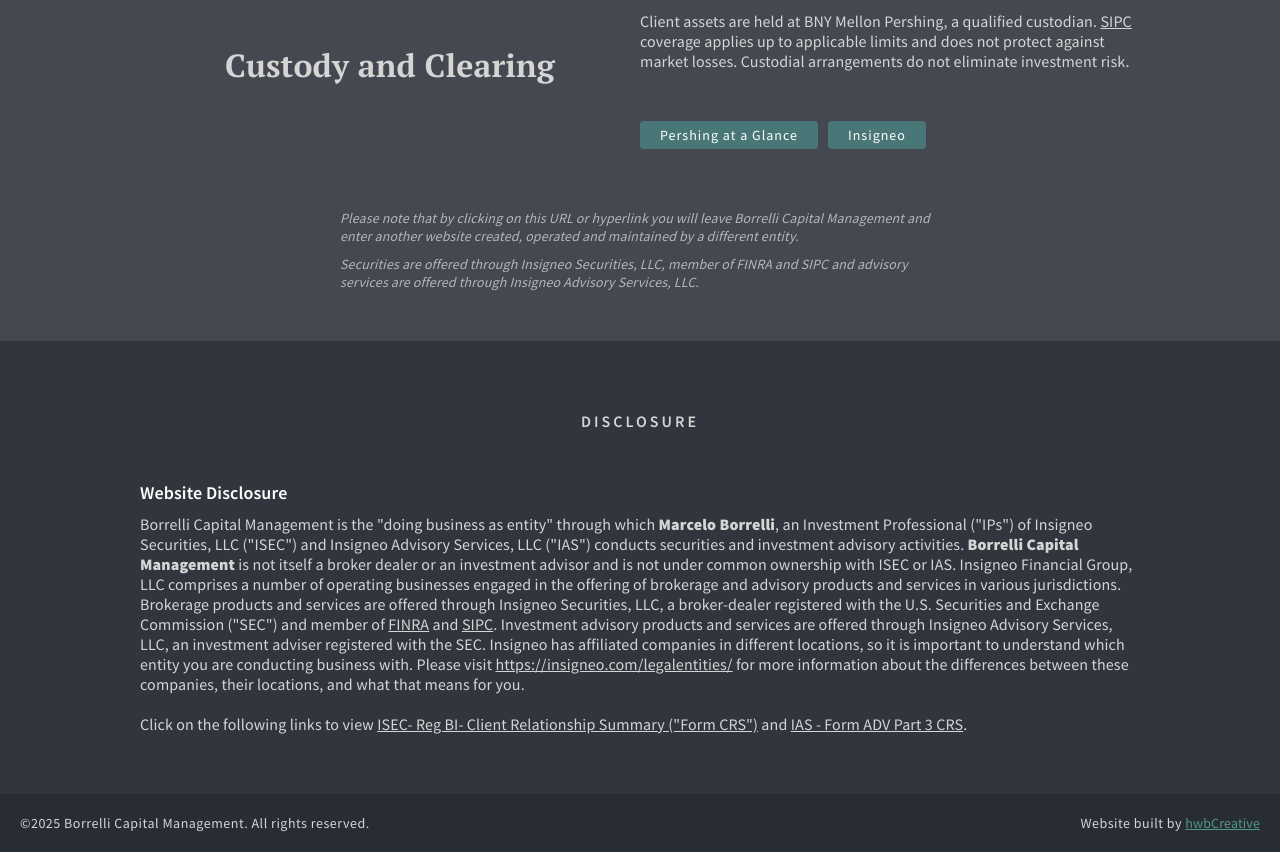
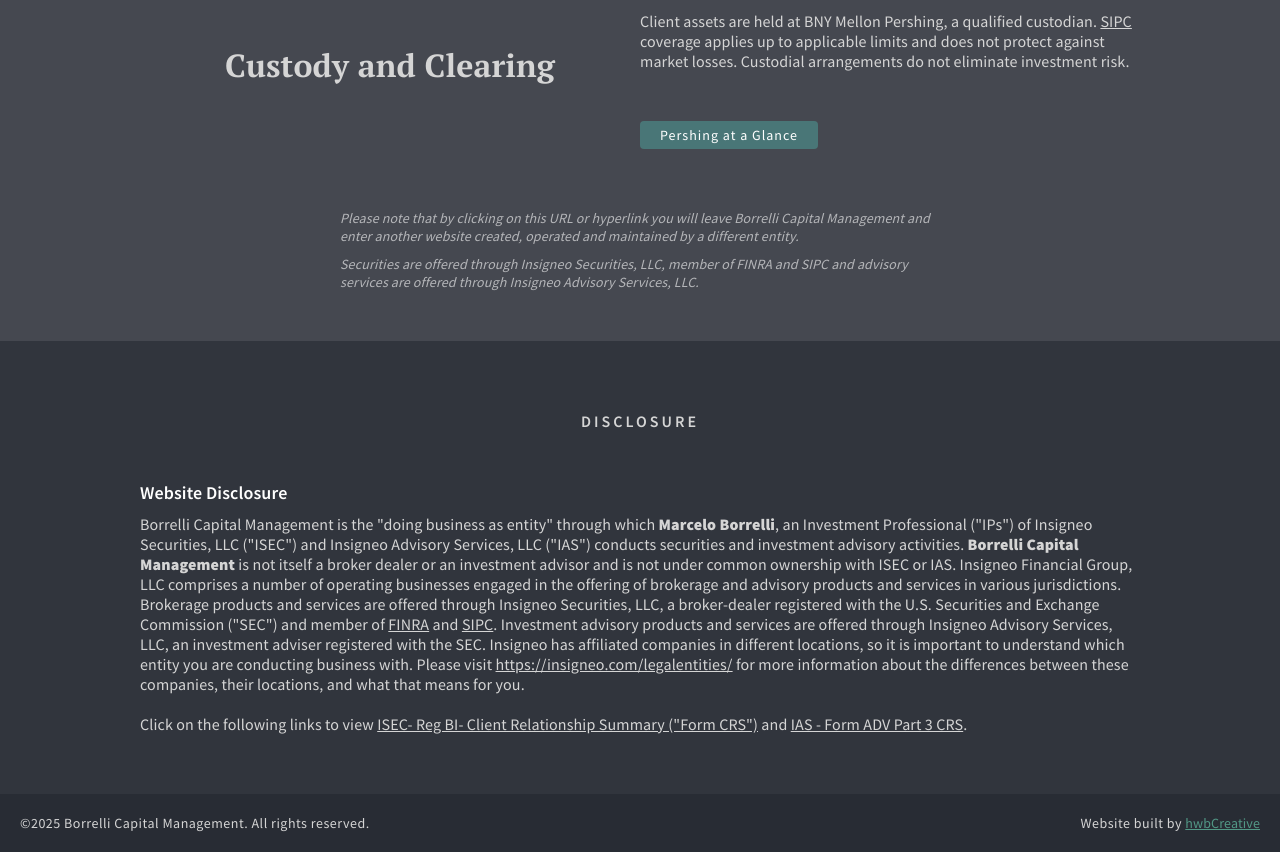
Before and after one commit to hborrelli1/borrellicapitalmgt, a React (Create React App) app: page / in a window 1280 px wide. Shown: the part 2180-3032 px from the top of the page. Built offline with nearby package versions, Linux system fonts and the light colour scheme.

Commit message:
Remove insigneo link.

```diff
--- a/src/components/CustodyClearing/CustodyClearing.js
+++ b/src/components/CustodyClearing/CustodyClearing.js
@@ -8,7 +8,6 @@
         <div className="info">
           <p>Client assets are held at BNY Mellon Pershing, a qualified custodian. <a href="https://www.sipc.org/about-sipc/the-sipc-logo" target="_blank">SIPC</a> coverage applies up to applicable limits and does not protect against market losses. Custodial arrangements do not eliminate investment risk.</p>
           <a className="button" href="https://www.pershing.com/us/en/about/pershing-at-a-glance.html" target="_blank">Pershing at a Glance</a>
-          <a className="button" href="https://www.insigneo.com" target="_blank">Insigneo</a>
         </div>
         <div className="custody-disclaimers">
           <p>Please note that by clicking on this URL or hyperlink you will leave Borrelli Capital Management and enter another website created, operated and maintained by a different entity.</p>
```
